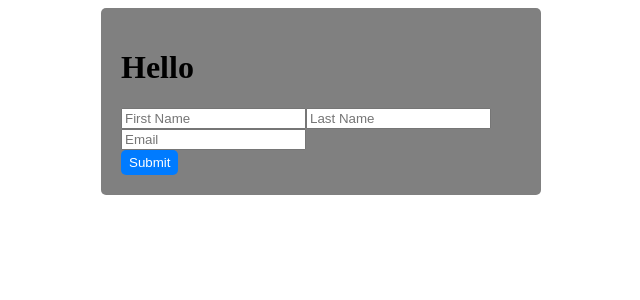
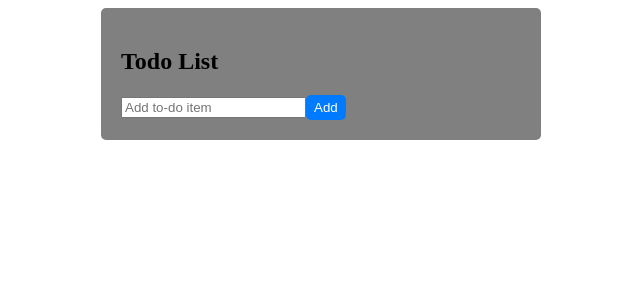
Before and after one commit to narangrg443/react-course, a React (Create React App) app: page / in a window 1280 px wide. Shown: the top 300 px of the page, without its empty margins (319-959 px from the left). Built offline with nearby package versions, Linux system fonts and the light colour scheme.

Commit message:
to do list

```diff
--- a/src/components/app.jsx
+++ b/src/components/app.jsx
@@ -1,52 +1,29 @@
 import React, { useState } from "react";
 
 const App = () => {
-  const [contact, setContact] = useState({
-    fName: "",
-    lName: "",
-    email: ""
-  });
+  const [todoList, setTodoList] = useState([]);
+  const [newTodo, setNewTodo] = useState("");
 
-  const changeHandlerf = (e) => {
-    setContact({ ...contact, fName: e.target.value });
-  };
-
-  const changeHandlerl = (e) => {
-    setContact({ ...contact, lName: e.target.value });
-  };
-
-  const changeHandlere = (e) => {
-    setContact({ ...contact, email: e.target.value });
+  const addTodo = () => {
+    setTodoList([...todoList, newTodo]);
+    setNewTodo("");
   };
 
   return (
     <div className="app-container">
-      <div>
-      <h1>
-        Hello {contact.fName} {contact.lName}
-      </h1>
-      <p>{contact.email}</p>
-       </div>
-      <form>
-        <input
-          name="fName"
-          onChange={changeHandlerf}
-          placeholder="First Name"
-        />
-        <input
-          name="lName"
-          onChange={changeHandlerl}
-          placeholder="Last Name"
-        />
-        <input
-          name="email"
-          onChange={changeHandlere}
-          placeholder="Email"
-        />
-<div className="btn-submit">
-        <button>Submit</button>
-</div>
-      </form>
+      <h2>Todo List</h2>
+      <input
+        type="text"
+        placeholder="Add to-do item"
+        value={newTodo}
+        onChange={(e) => setNewTodo(e.target.value)}
+      />
+      <button onClick={addTodo}>Add</button>
+      <div className="todo-list">
+        {todoList.map((todo, index) => (
+          <div key={index}>{todo}</div>
+        ))}
+      </div>
     </div>
   );
 };
```
